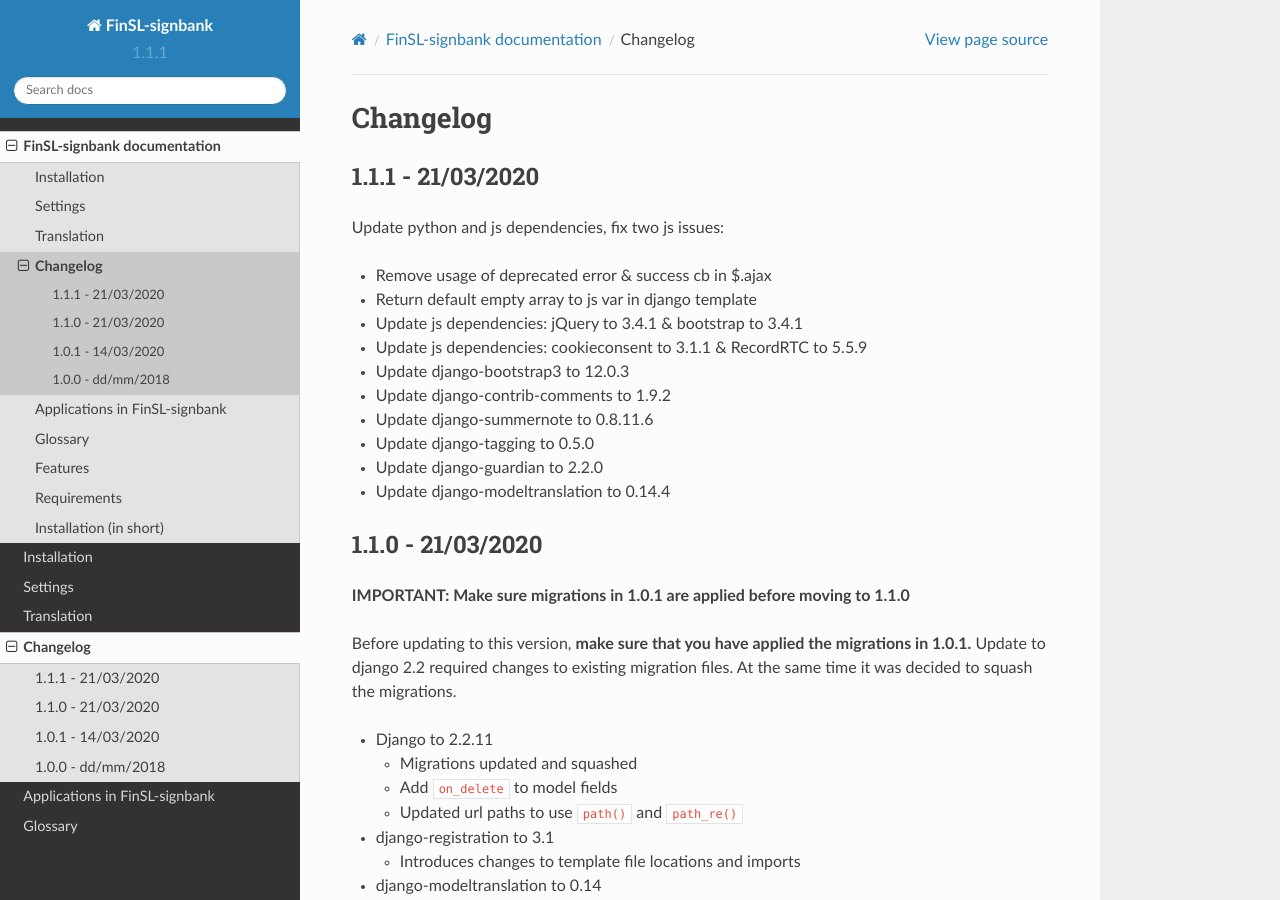
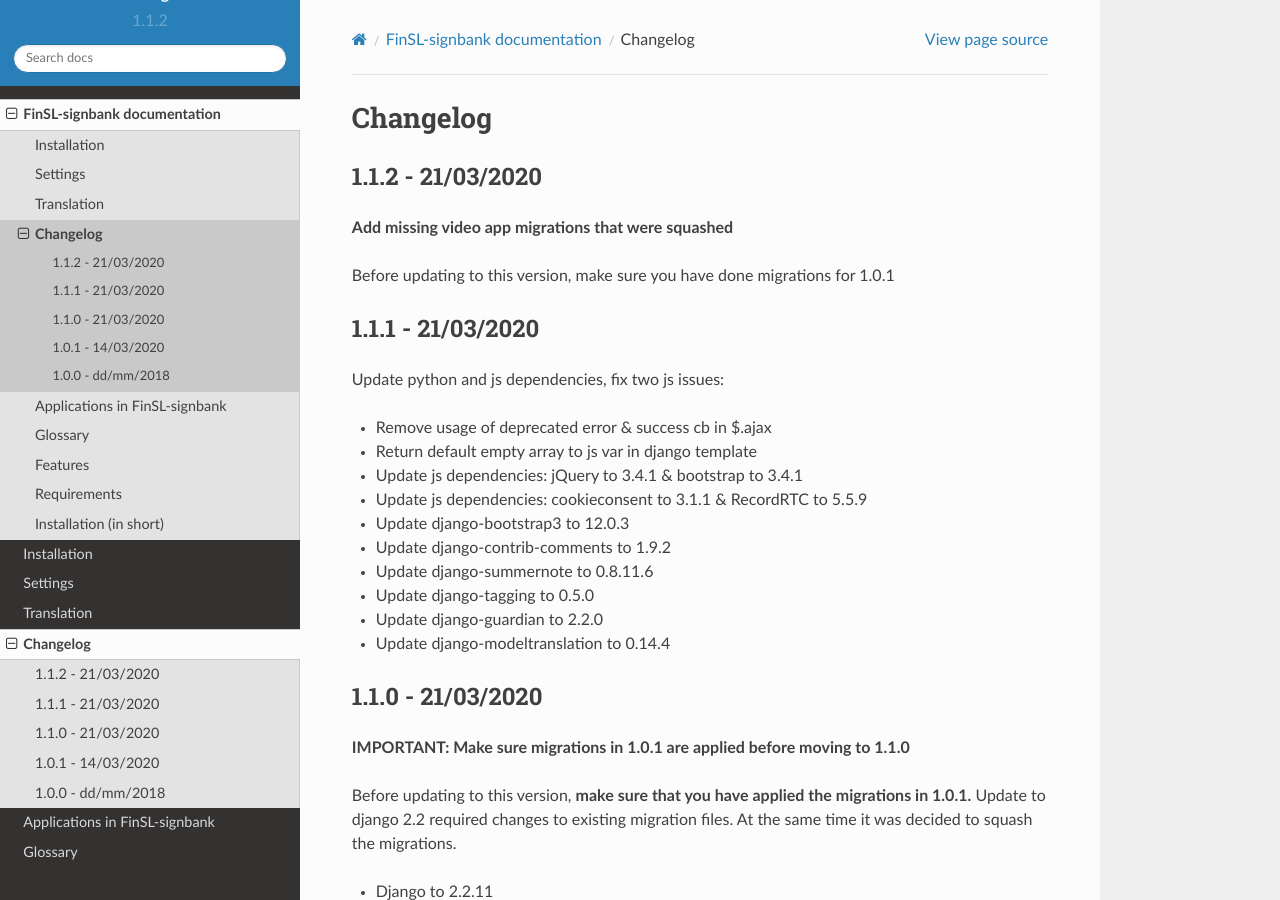
Before and after one commit to Signbank/FinSL-signbank, a Sphinx documentation site: the page built from docs/changelog.rst, in a window 1280 px wide and 900 px high. Built offline with Sphinx 7.4.7 and the Read the Docs theme 2.0.0, drawn with Linux system fonts in a browser that asks for light colours.

Commit message:
Bump version to 1.1.2

```diff
--- a/CHANGELOG.rst
+++ b/CHANGELOG.rst
@@ -2,6 +2,13 @@
 
 Changelog
 =========
+
+1.1.2 - 21/03/2020
+------------------
+
+**Add missing video app migrations that were squashed**
+
+Before updating to this version, make sure you have done migrations for 1.0.1
 
 1.1.1 - 21/03/2020
 ------------------
--- a/docs/conf.py
+++ b/docs/conf.py
@@ -26,9 +26,9 @@ copyright = '2020, Henri Nieminen'
 author = 'Henri Nieminen'
 
 # The short X.Y version
-version = '1.1.1'
+version = '1.1.2'
 # The full version, including alpha/beta/rc tags
-release = '1.1.1'
+release = '1.1.2'
 
 
 # -- General configuration ---------------------------------------------------
```
